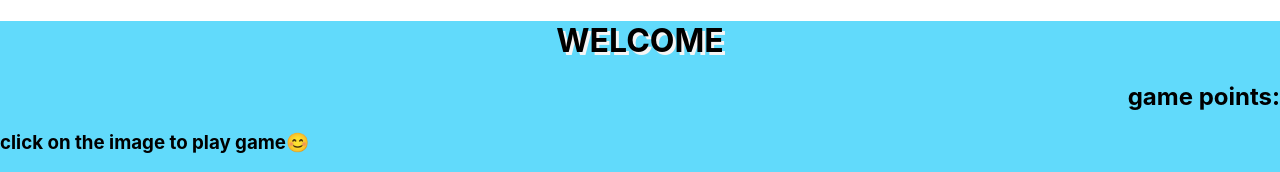
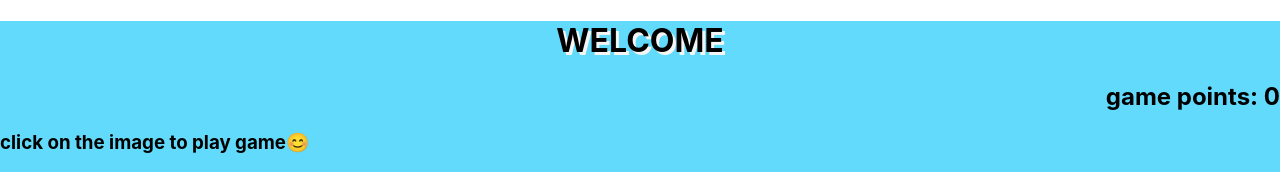
Before and after one commit to kotagowri/gamification, a React (Create React App) app in the folder frontend/: page / in a window 1280 px wide. Shown: the top 172 px of the page. Built offline with nearby package versions, Linux system fonts and the light colour scheme.

Commit message:
gamification

```diff
--- a/frontend/src/proj.js
+++ b/frontend/src/proj.js
@@ -3,7 +3,7 @@ import axios from 'axios';
 export const Game=()=>
 {
     let gamepoints=0;
-    const[count,setCount]=useState('');
+    const[count,setCount]=useState(0);
     const[email,setEmail]=useState([]);
     const Increment=async()=>{
     try{
@@ -11,7 +11,7 @@ export const Game=()=>
 
             if(res.data){
                 gamepoints=parseInt(res.data.Gamepoints)+1;
-                const res1=await axios.post('http://localhost:8000/update/'+email+"/"+gamepoints)
+                const res1=await axios.post('http://localhost:8000/update/'+email+"/"+Number(gamepoints))
 
                     if(res1.data){
                         setCount(gamepoints);
```
